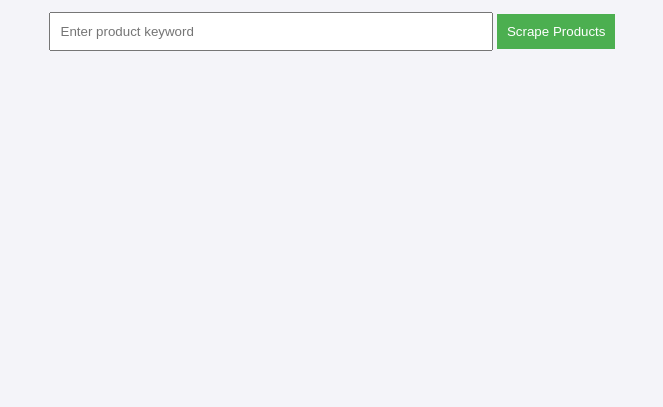
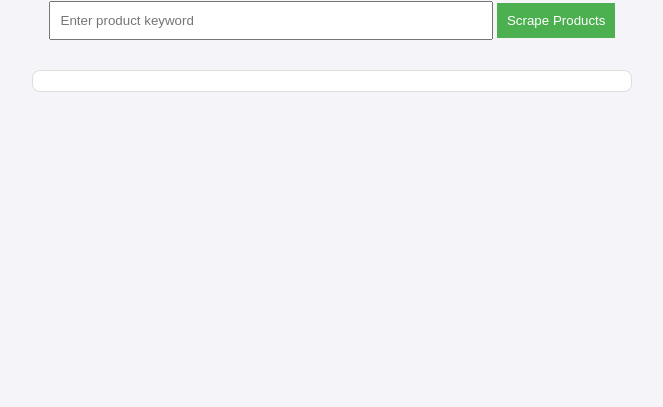
Before and after one commit to Lucas-Tito/amazon-scraper, a website built with Vite: page frontend/index.html in a window 1280 px wide. Shown: the part 393-800 px from the top of the page, without its empty margins (308-971 px from the left). Built offline with nearby package versions, Linux system fonts and the light colour scheme.

Commit message:
fix(frontend): fix for products view unreachable

```diff
--- a/frontend/style.css
+++ b/frontend/style.css
@@ -1,3 +1,4 @@
+/* Styling the body to center content and set a background color */
 body {
     font-family: Arial, sans-serif;
     display: flex;
@@ -8,6 +9,7 @@
     background-color: #f4f4f9;
 }
 
+/* Styling the main container */
 .container {
     text-align: center;
     width: 100%;
@@ -15,12 +17,14 @@
     padding: 20px;
 }
 
+/* Styling the input field for the keyword */
 #keyword {
     padding: 10px;
     width: 70%;
     margin-bottom: 10px;
 }
 
+/* Styling the scrape button */
 #scrape-btn {
     padding: 10px;
     background-color: #4CAF50;
@@ -29,13 +33,21 @@
     cursor: pointer;
 }
 
+/* Styling the products list container */
 #products-list {
     margin-top: 20px;
     display: flex;
-    flex-wrap: wrap;
+    flex-wrap: wrap; /* Ensures items wrap to the next row */
     justify-content: space-around;
+    overflow-y: auto; /* Enables vertical scrolling */
+    max-height: 70vh; /* Limits the height of the container */
+    padding: 10px;
+    border: 1px solid #ddd; /* Adds a border for visual separation */
+    background-color: #fff; /* Sets a white background */
+    border-radius: 8px; /* Adds rounded corners */
 }
 
+/* Styling individual product cards */
 .product {
     width: 200px;
     margin: 10px;
@@ -44,18 +56,25 @@
     border-radius: 8px;
     background-color: #fff;
     text-align: left;
+    box-shadow: 0 2px 5px rgba(0, 0, 0, 0.1); /* Adds a subtle shadow */
 }
 
+/* Styling product images */
 .product img {
     width: 100%;
     height: auto;
+    border-radius: 4px; /* Adds rounded corners to images */
 }
 
+/* Styling product titles */
 .product h3 {
     font-size: 16px;
     font-weight: bold;
+    margin: 10px 0 5px;
 }
 
+/* Styling product details (rating and reviews) */
 .product p {
     font-size: 14px;
+    margin: 5px 0;
 }
```
Lines whose indentation alone changed are shown as unchanged.
